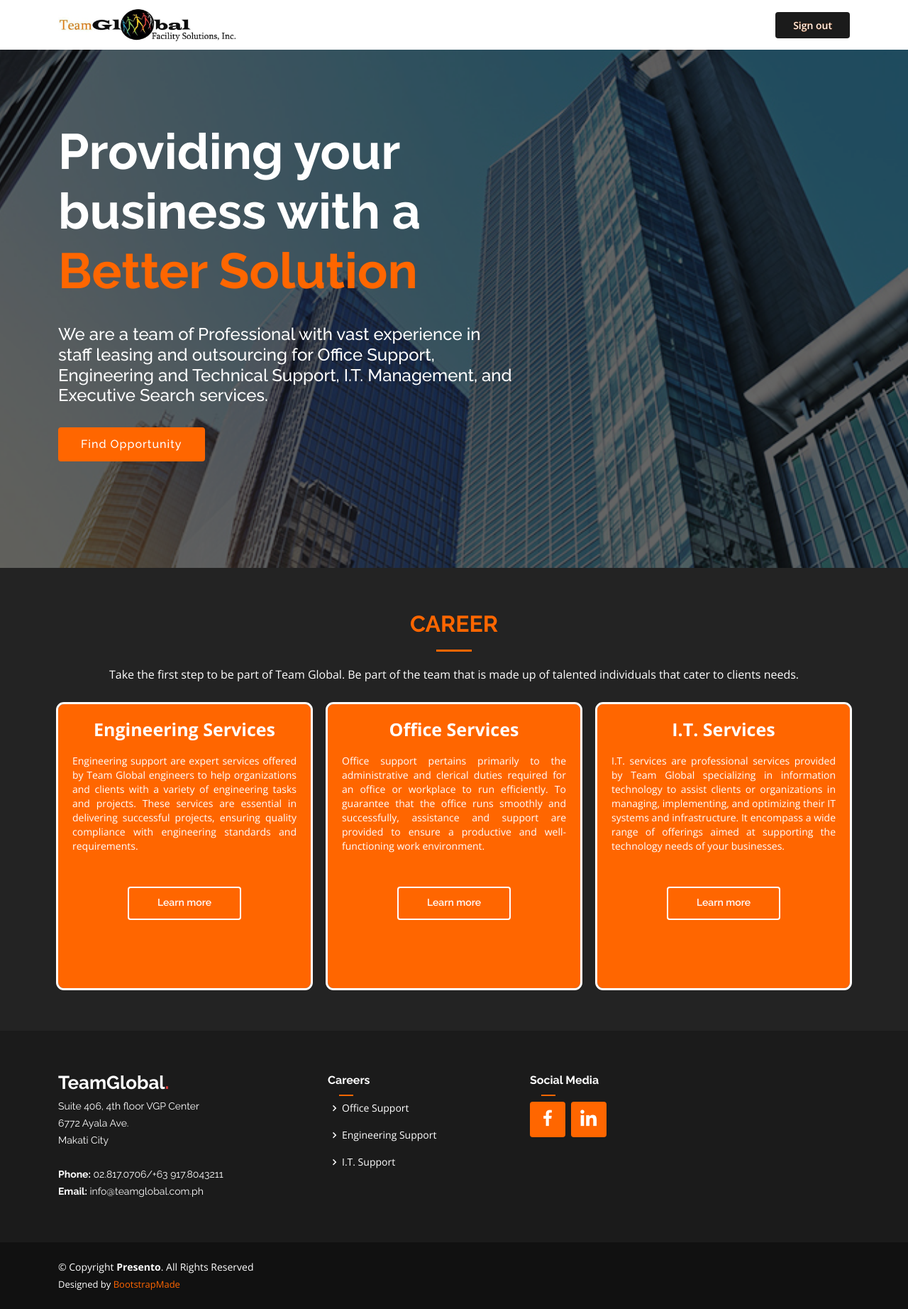
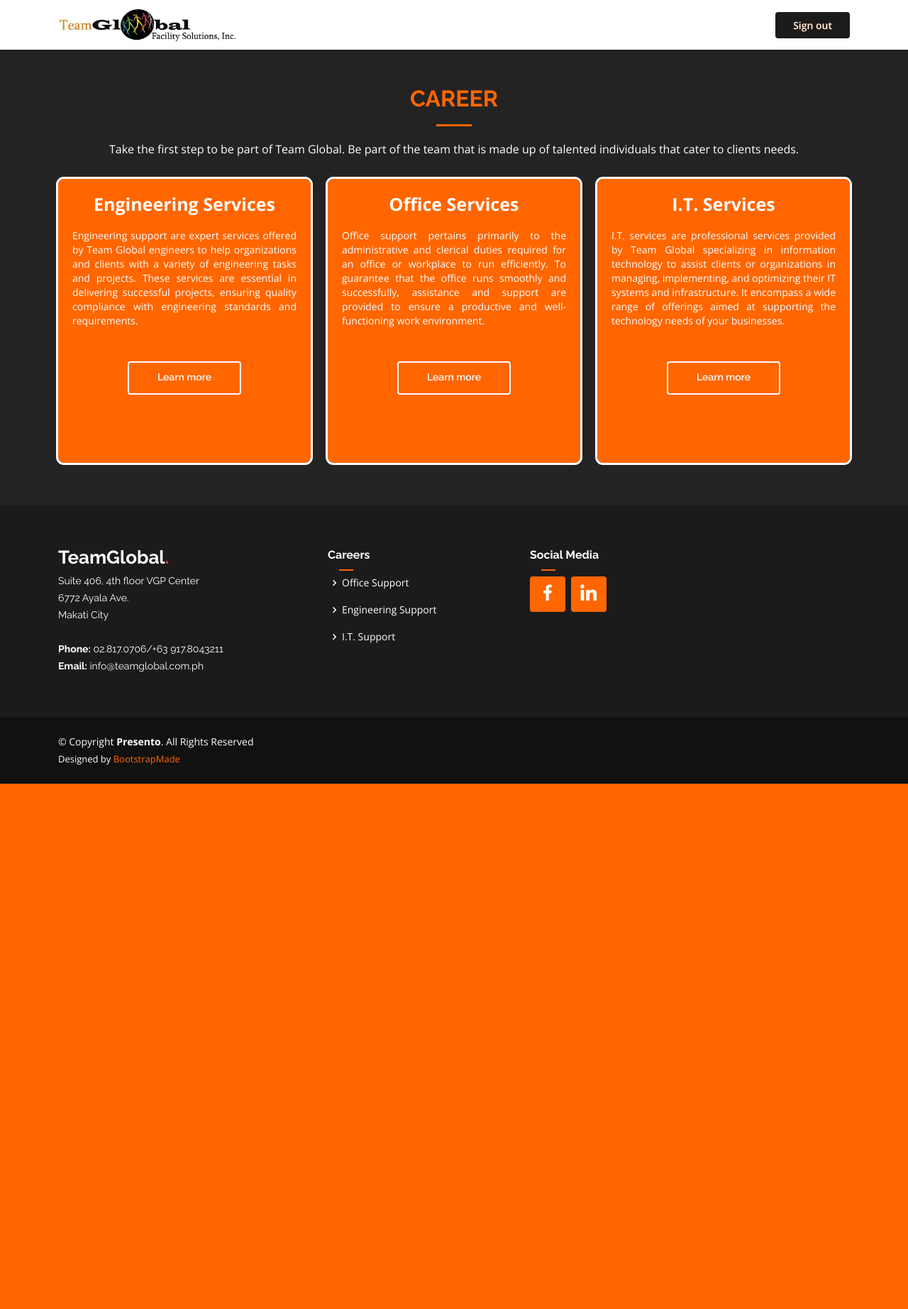
Before and after one commit to rpelag/tgweb, a PHP site: page /jobseekeruser.php in a window 1280 px wide. Shown: the whole page at 71% size. After the commit the page ends 1104 px from the top, so only its background shows below. Run offline with PHP 8.4, Linux system fonts and the light colour scheme; the visitor is signed in with stand-in values (Sample User, id 1).

Commit message:
add margin registration

```diff
--- a/assets/css/jobseekeruser.css
+++ b/assets/css/jobseekeruser.css
@@ -482,6 +482,7 @@ section {
 }
 
 .section-title h2 {
+  margin-top: 60px;
   font-size: 32px;
   font-weight: bold;
   text-transform: uppercase;
--- a/assets/css/registration.css
+++ b/assets/css/registration.css
@@ -2287,7 +2287,7 @@ margin: 0;
   margin-left: auto;
   margin-right: auto;
   max-width: 500px;
-
+  margin-top: 60px;
   padding: 40px;
   background-color: #fff;
   border-radius: 5px;
--- a/jobseekeruser.php
+++ b/jobseekeruser.php
@@ -58,20 +58,8 @@
   <!-- End Header -->
 
   <!-- ======= home Section ======= -->
-  <section id="home" class="d-flex align-items-center">
-    <div class="container" data-aos="zoom-out" data-aos-delay="100">
-      <div class="row">
-        <div class="col-xl-7">
-          <h1>Providing your business with a <br><span class="orange-text">Better Solution</span></h1><br>
-           <!-- <h2> We are team of Professional with vast experience and experties in Property Management, Resource Management & I.T. Management </h2>  -->
-          <h2>We are a team of Professional with vast experience in staff leasing and outsourcing for Office Support, Engineering and Technical Support, I.T. Management, and Executive Search services.</h2>
-          <a href="#careers" class="btn-get-started scrollto">Find Opportunity</a>
-        </div>
-      </div>
 
-    </div>
-
-  </section><!-- End home -->
+  <!-- End home -->
 
   <main id="main">
     <section id="careers" class="careers">
```
